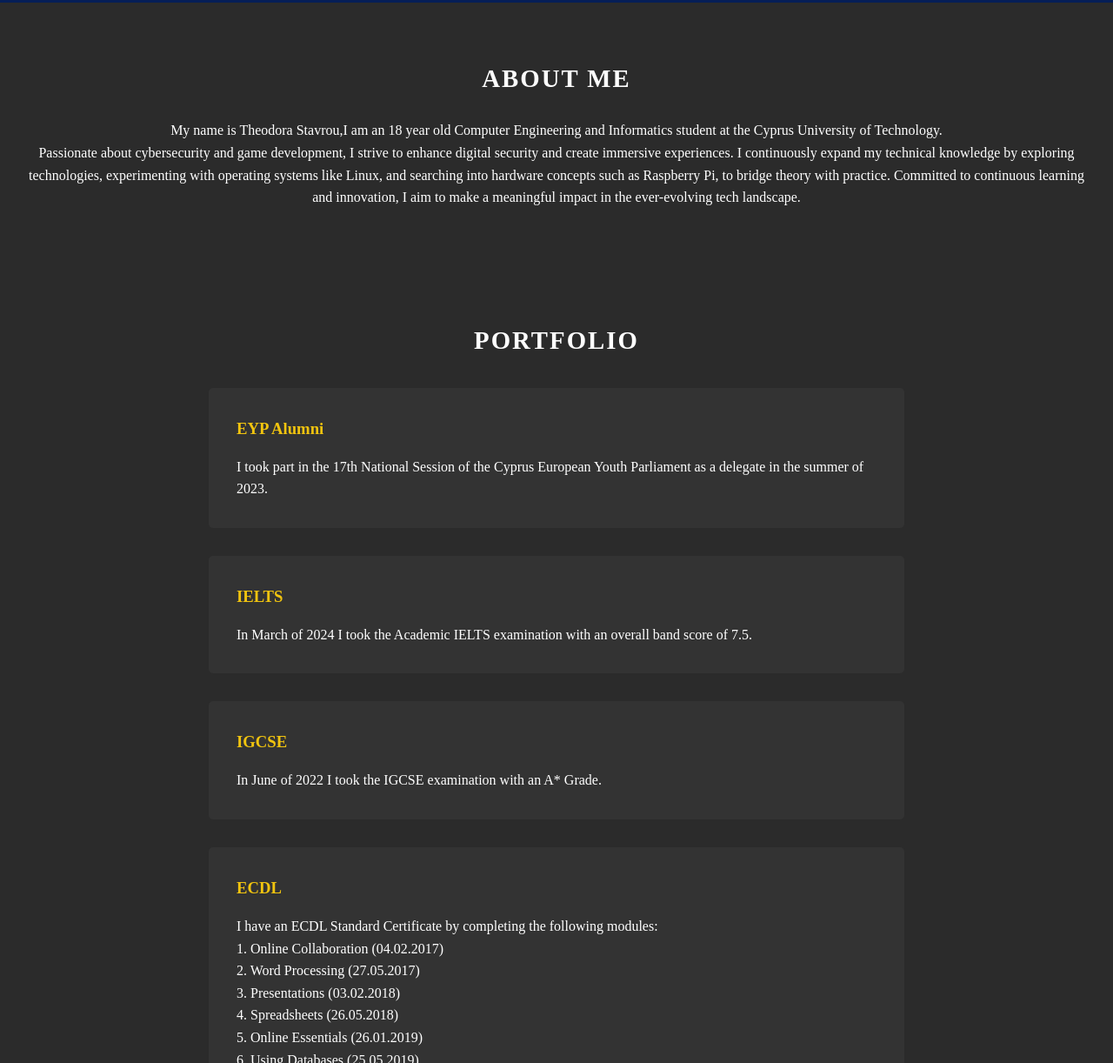
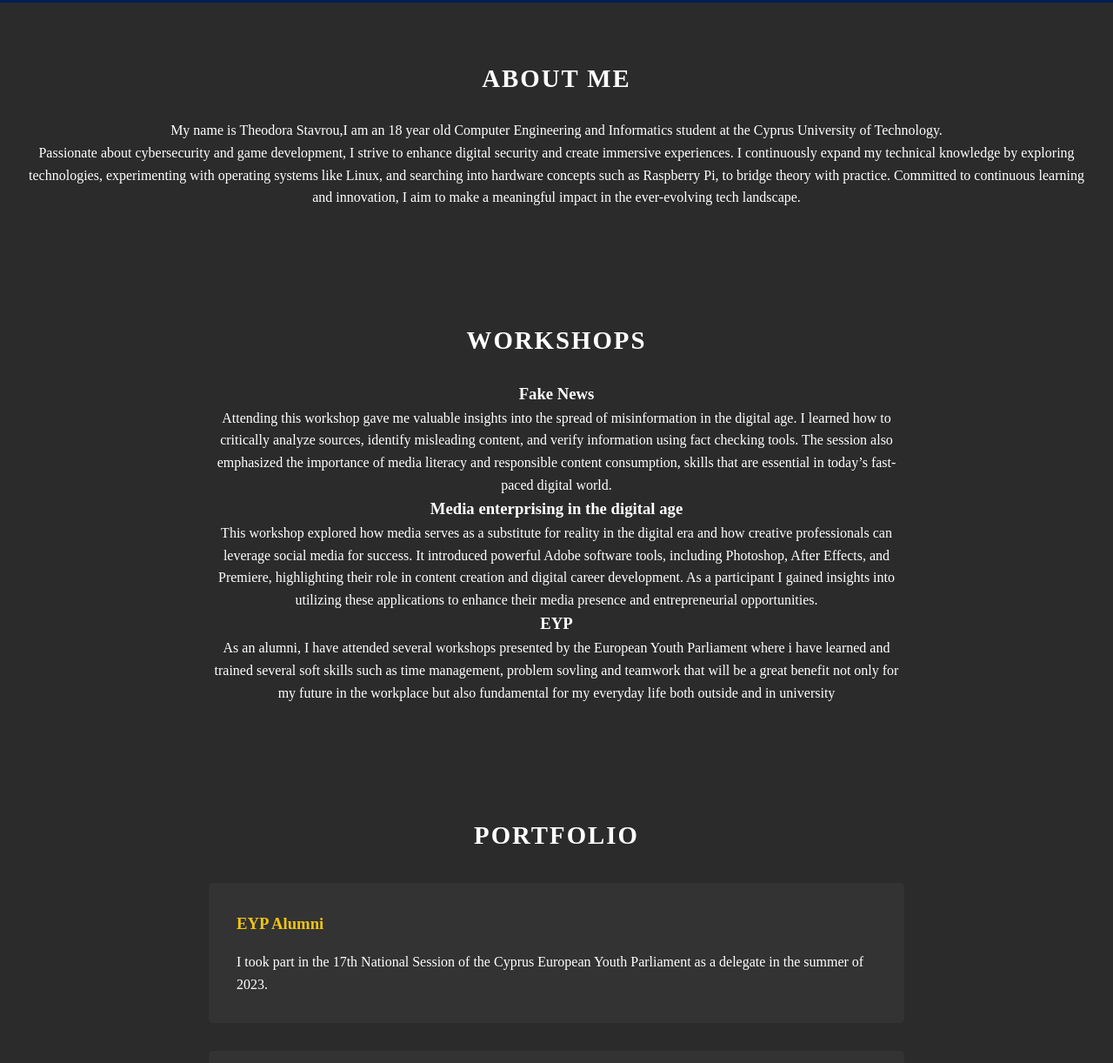
Before and after one commit to blvd6/NewWeb, a plain HTML site: page index.html in a window 1280 px wide. Shown: the part 205-1427 px from the top of the page at 87% size. Drawn offline with Linux system fonts and the light colour scheme.

Commit message:
Update index.html

```diff
--- a/index.html
+++ b/index.html
@@ -20,6 +20,7 @@
       <ul>
         <li><a href="#about">About Me</a></li>
         <li><a href="#portfolio">Portfolio</a></li>
+        <li><a href="#workshops">Workshops</a></li>
         <li><a href="#contact">Contact</a></li>
       </ul>
     </nav>
@@ -29,17 +30,51 @@
   <section id="about">
     <h2>About Me</h2>
     </p> My name is Theodora Stavrou,I am an 18 year old Computer Engineering and Informatics student at the Cyprus University of Technology.</p>
-    Passionate about cybersecurity and game development, I strive to enhance digital security and create immersive experiences.
+  </p>Passionate about cybersecurity and game development, I strive to enhance digital security and create immersive experiences.
     I continuously expand my technical knowledge by exploring technologies, experimenting with operating systems like Linux,
     and searching into hardware concepts such as Raspberry Pi, to bridge theory with practice.
     Committed to continuous learning and innovation, I aim to make a meaningful impact in the ever-evolving tech landscape.
-
     </p>
   </section>
 
   <!-- Portfolio Section -->
+  <!-- New Workshops Section -->
+    <section id="workshops">
+        <h2>Workshops</h2>
+
+        <!-- Workshop 1 -->
+        <div class="workshop">
+            <h3>Fake News</h3>
+            <p>
+               Attending this workshop gave me valuable insights into the spread of misinformation in the digital age.
+              I learned how to critically analyze sources, identify misleading content, and verify information using fact checking tools.
+              The session also emphasized the importance of media literacy and responsible content consumption, skills that are essential in today’s fast-paced digital world.
+            </p>
+        </div>
+
+        <!-- Workshop 2 -->
+        <div class="workshop">
+            <h3>Media enterprising in the digital age</h3>
+            <p>
+              This workshop explored how media serves as a substitute for reality in the digital era and how creative professionals can leverage social media for success.
+              It introduced powerful Adobe software tools, including Photoshop, After Effects, and Premiere, highlighting their role in content creation and digital career development.
+             As a participant I gained insights into utilizing these applications to enhance their media presence and entrepreneurial opportunities.
+            </p>
+        </div>
+
+        <!-- Workshop 3 -->
+        <div class="workshop">
+            <h3>EYP</h3>
+            <p>
+                As an alumni, I have attended several workshops presented by the European Youth Parliament where i have learned and trained
+              several soft skills such as time management, problem sovling and teamwork that will be a great benefit not only for my future in the workplace
+              but also fundamental for my everyday life both outside and in university
+            </p>
+        </div>
+    </section>
   <section id="portfolio">
     <h2>Portfolio</h2>
+
 
     <div class="project">
       <h3>EYP Alumni</h3>
```
